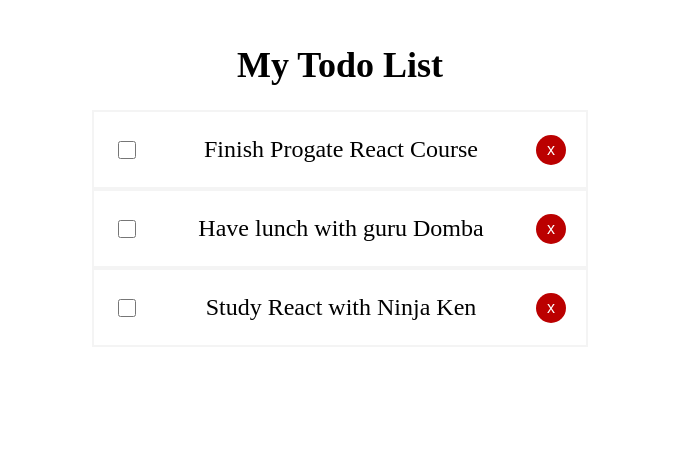
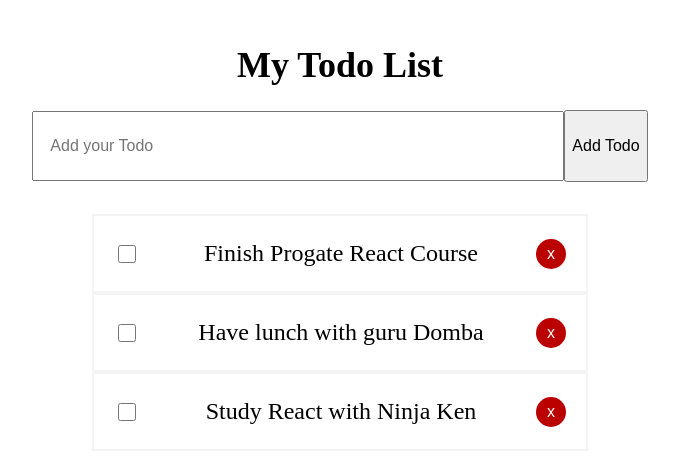
Before and after one commit to mbintangw/react-todo-app, a React (Vite) app: page / in a window 1280 px wide. Shown: the top 466 px of the page, without its empty margins (300-979 px from the left). Built offline with nearby package versions, Linux system fonts and the light colour scheme.

Commit message:
Develop add todo feature

```diff
--- a/src/App.jsx
+++ b/src/App.jsx
@@ -1,17 +1,8 @@
 import React, { useState } from 'react'
 import Todos from './components/Todos'
-import './App.css'
+import TodoForm from './components/TodoForm'
 
 
-const styles = {
-  container: {
-    textAlign: 'center',
-    padding: '12px',
-  },
-  tittle: {
-    fontSize: '36px',
-  }
-}
 
 function App() {
   const [todos, setTodos] = useState([
@@ -46,12 +37,40 @@
     const updatedTodos = todos.filter((todo) => todo.id !== todoId)
     setTodos(updatedTodos)
   }
+
+  const addTodo = (todoTitle) => {
+    if(todoTitle === ''){
+      return
+    }
+
+    const newTodo = {
+    id: todos.length + 1,
+    title: todoTitle,
+    completed: false,
+    }
+
+    const updateTodos = todos.concat(newTodo)
+
+    setTodos(updateTodos)
+  }
+
   return (
     <div style={styles.container}>
       <h1 style={styles.tittle}>My Todo List</h1>
+      <TodoForm addTodo={addTodo}/>
       <Todos todos={todos} toggleCompleted={toggleCompleted} deleteTodo={deleteTodo}/>
     </div>
   )
 }
 
+const styles = {
+  container: {
+    textAlign: 'center',
+    padding: '12px',
+  },
+  tittle: {
+    fontSize: '36px',
+  }
+}
+
 export default App
--- /dev/null
+++ b/src/components/TodoForm.jsx
@@ -0,0 +1,55 @@
+import React, { useState } from 'react'
+
+
+
+const TodoForm = ({addTodo}) => {
+  const [title, setTitle] = useState('')
+
+  const handleSubmit = (event) => {
+    event.preventDefault()
+    addTodo(title)
+    setTitle('')
+  }
+
+  const handleChangeTitle = (event) => {
+    setTitle(event.target.value)
+  }
+
+  console.log(title)
+  return (
+    <div style={styles.container}>
+      <form onSubmit={(event) => {
+        handleSubmit(event)
+      }}>
+        <input
+          type="text"
+          placeholder='Add your Todo'
+          style = {styles.formInput}
+          onChange={(event) => {
+            handleChangeTitle(event)
+          }}
+          value={title}
+        />
+        <button style={styles.button}>Add Todo</button>
+      </form>
+    </div>
+  )
+}
+
+const styles = {
+  container: {
+    marginBottom: '32px',
+  },
+  formInput: {
+    height: '66px',
+    width: '40%',
+    fontSize: '16px',
+    padding: '0 16px',
+  },
+  button: {
+    height: '72px',
+    fontSize: '16px'
+  }
+}
+
+export default TodoForm
--- a/src/components/TodoItem.jsx
+++ b/src/components/TodoItem.jsx
@@ -1,5 +1,27 @@
 import React from 'react'
 
+
+
+
+const TodoItem = ({todo, toggleCompleted, deleteTodo}) => {
+
+  const getTodoTittleStyle = () => {
+    if(todo.completed === true){
+      return {textDecoration: 'line-through'}
+    }else{
+      return {textDecoration: 'none'}
+    }
+  }
+
+  return (
+    <div style={styles.todoItem}>
+      <input type="checkbox" style={styles.checkbox} onChange={() => toggleCompleted(todo.id)}/>
+      <p style={getTodoTittleStyle()}>{todo.title}</p>
+      <button style={styles.button} onClick={() => deleteTodo(todo.id)}>x</button>
+    </div>
+
+  )
+}
 
 const styles = {
   todoItem:{
@@ -28,24 +50,4 @@
   },
 }
 
-const TodoItem = ({todo, toggleCompleted, deleteTodo}) => {
-
-  const getTodoTittleStyle = () => {
-    if(todo.completed === true){
-      return {textDecoration: 'line-through'}
-    }else{
-      return {textDecoration: 'none'}
-    }
-  }
-
-  return (
-    <div style={styles.todoItem}>
-      <input type="checkbox" style={styles.checkbox} onChange={() => toggleCompleted(todo.id)}/>
-      <p style={getTodoTittleStyle()}>{todo.title}</p>
-      <button style={styles.button} onClick={() => deleteTodo(todo.id)}>x</button>
-    </div>
-
-  )
-}
-
 export default TodoItem
--- a/src/components/Todos.jsx
+++ b/src/components/Todos.jsx
@@ -1,13 +1,5 @@
 import React from 'react'
 import TodoItem from './TodoItem'
-
-
-const styles = {
-  container: {
-    width: '40%',
-    margin: '0 auto',
-  },
-}
 
 const Todos = ({todos, toggleCompleted, deleteTodo}) => {
   return (
@@ -19,4 +11,11 @@
   )
 }
 
+const styles = {
+  container: {
+    width: '40%',
+    margin: '0 auto',
+  },
+}
+
 export default Todos
```
